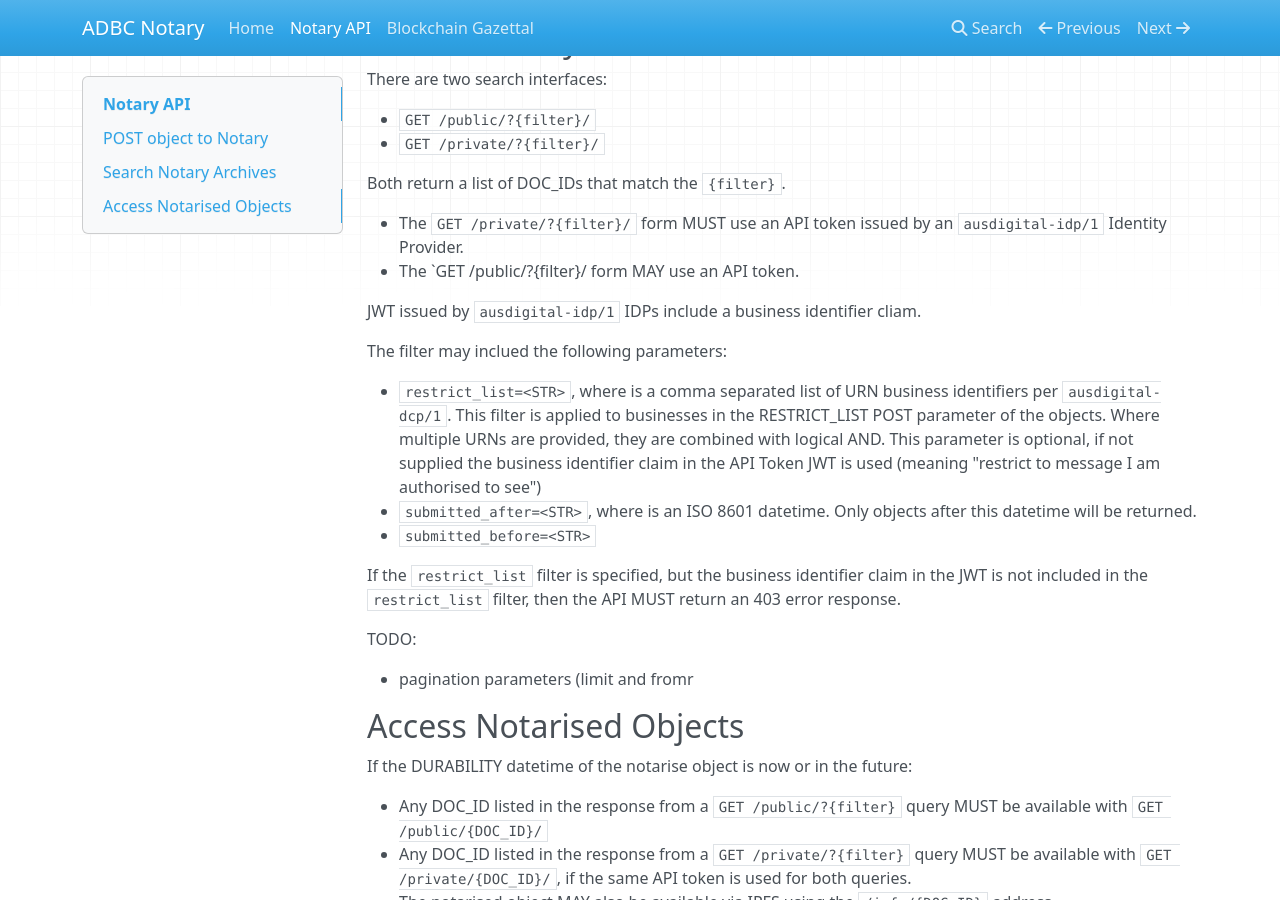
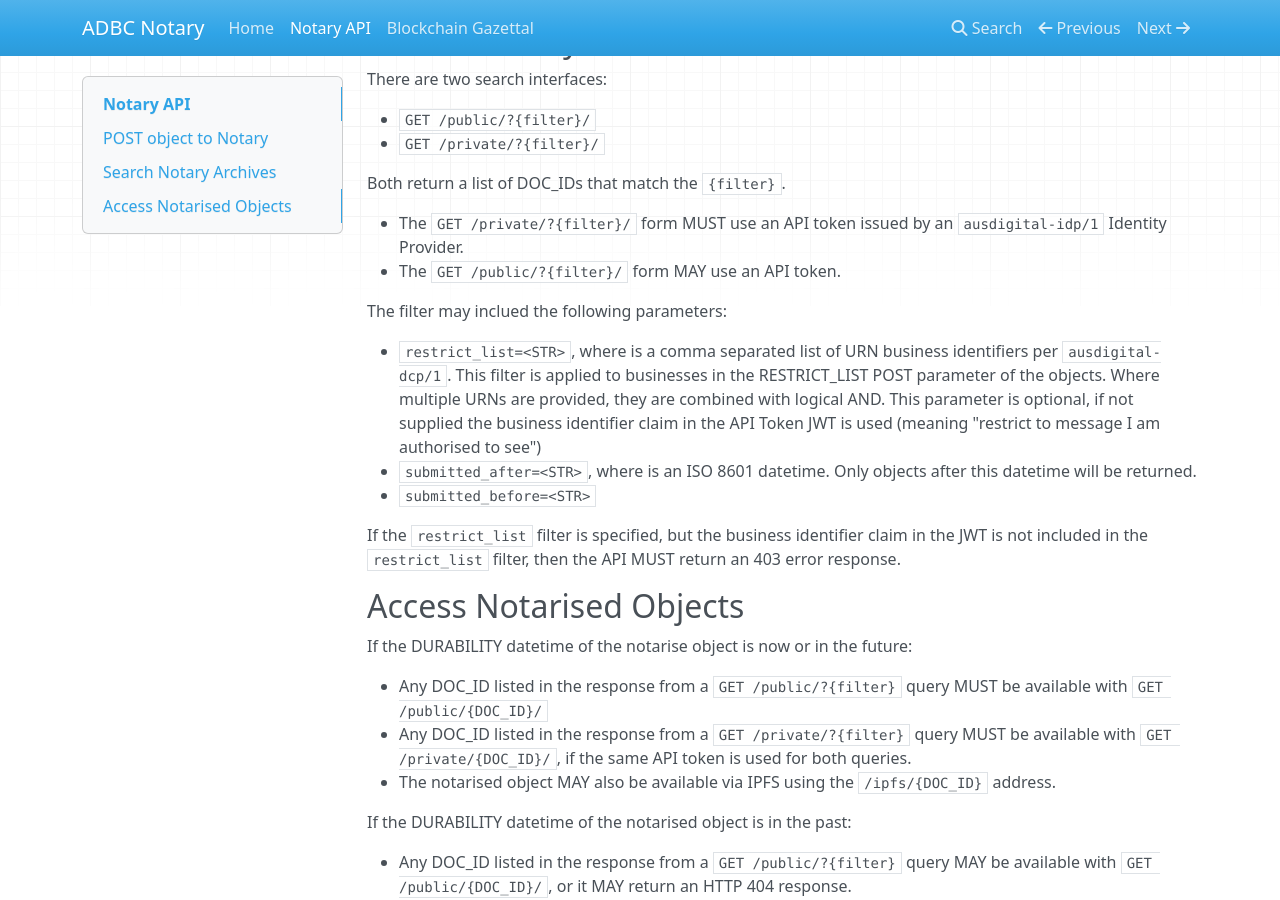
Before and after one commit to kshychko/ausdigital-nry, an MkDocs documentation site: the page built from docs/API.md, in a window 1280 px wide and 900 px high, scrolled down 2476 px. Built offline with MkDocs 1.6.1, drawn with Linux system fonts in a browser that asks for light colours; nearby versions of some CDN libraries.

Commit message:
factor out #7

```diff
--- a/docs/API.md
+++ b/docs/API.md
@@ -96,9 +96,8 @@ There are two search interfaces:
 Both return a list of DOC_IDs that match the `{filter}`.
 
  * The `GET /private/?{filter}/` form MUST use an API token issued by an `ausdigital-idp/1` Identity Provider.
- * The `GET /public/?{filter}/ form MAY use an API token.
+ * The `GET /public/?{filter}/` form MAY use an API token.
 
-JWT issued by `ausdigital-idp/1` IDPs include a business identifier cliam.
 
 The filter may inclued the following parameters:
 
@@ -107,10 +106,6 @@ The filter may inclued the following parameters:
  * `submitted_before=<STR>`
 
 If the `restrict_list` filter is specified, but the business identifier claim in the JWT is not included in the `restrict_list` filter, then the API MUST return an 403 error response.
-
-TODO:
-
- * pagination parameters (limit and fromr
 
 
 ## Access Notarised Objects
```
